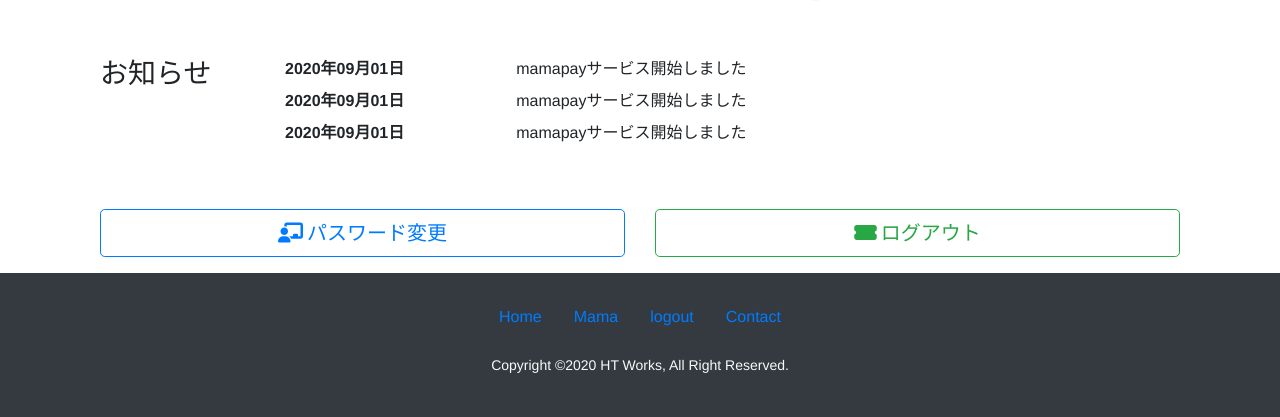
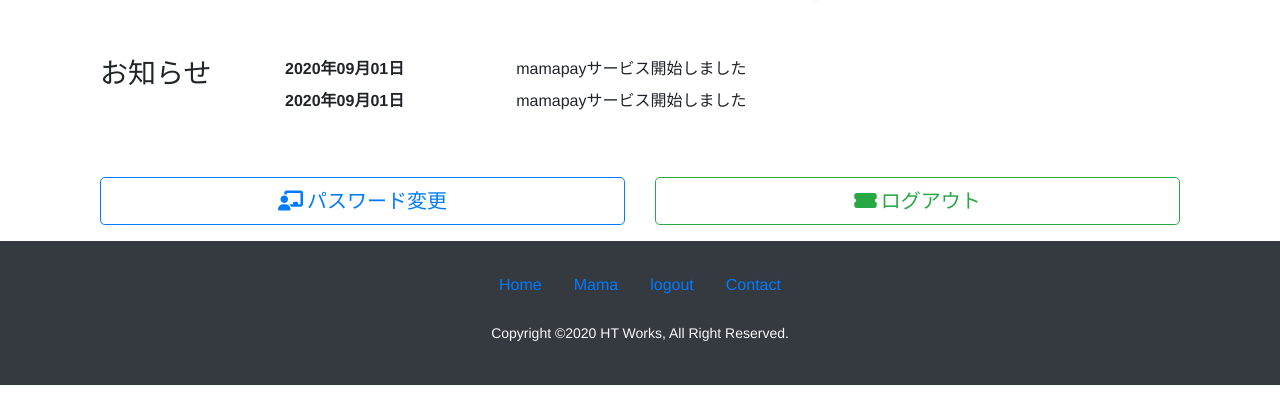
Before and after one commit to hideomit/mamaPay, a Django app: page / in a window 1280 px wide. Shown: the part 733-1150 px from the top of the page. After the commit the page ends 1118 px from the top, so only its background shows below. Run offline with Django 3.2, Linux system fonts and the light colour scheme; the visitor is signed in with stand-in values (Sample User, id 1); data that the repository does not hold is empty; some libraries are stand-ins or nearby versions.

Commit message:
TOP画面の修正

```diff
--- a/templates/home.html
+++ b/templates/home.html
@@ -23,8 +23,6 @@
     </div>
   </div>
 
-<p>
-
     <!-- NEWS-->
 <div class="py-4">
     <div class="container">
@@ -38,14 +36,13 @@
                     <dd class="col-md-9">mamapayサービス開始しました</dd>
                     <dt class="col-md-3">2020年09月01日</dt>
                     <dd class="col-md-9">mamapayサービス開始しました</dd>
-                    <dt class="col-md-3">2020年09月01日</dt>
-                    <dd class="col-md-9">mamapayサービス開始しました</dd>
                 </dl>
             </div>
         </div>
     </div>
 </div>
 
+<p>
 
 {% for data in object_list %}
 
```
